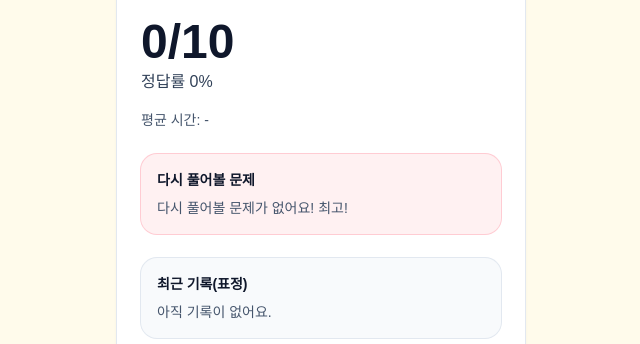
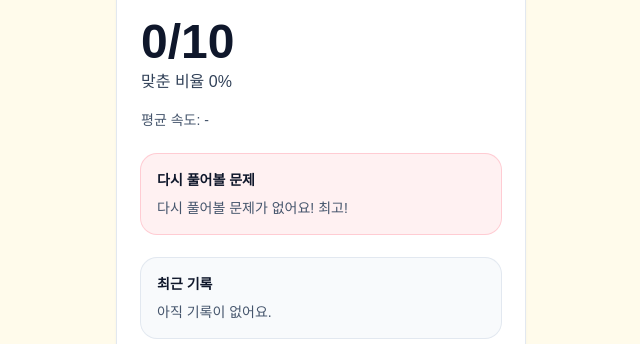
Before and after one commit to woairi/gugudan-kids, a Next.js app: page /result in a window 1280 px wide. Shown: the part 202-546 px from the top of the page, without its empty margins (319-959 px from the left). Built offline with nearby package versions, Linux system fonts and the light colour scheme.

Commit message:
chore(copy): simplify result wording

```diff
--- a/src/app/result/page.tsx
+++ b/src/app/result/page.tsx
@@ -44,10 +44,10 @@ export default function ResultPage() {
           <div className="mt-5 text-5xl font-extrabold">
             {correct}/{total}
           </div>
-          <div className="mt-1 text-slate-700">정답률 {rate}%</div>
+          <div className="mt-1 text-slate-700">맞춘 비율 {rate}%</div>
 
           <div className="mt-4 text-sm text-slate-600">
-            평균 시간: {result ? `${Math.round(result.perQuestionMsAvg / 100) / 10}s/문제` : "-"}
+            평균 속도: {result ? `${Math.round(result.perQuestionMsAvg / 100) / 10}s/문제` : "-"}
           </div>
 
           <div className="mt-6 rounded-2xl bg-rose-50 p-4 ring-1 ring-rose-200">
@@ -81,7 +81,7 @@ export default function ResultPage() {
           </div>
 
           <div className="mt-6 rounded-2xl bg-slate-50 p-4 ring-1 ring-slate-200">
-            <div className="text-sm font-extrabold">최근 기록(표정)</div>
+            <div className="text-sm font-extrabold">최근 기록</div>
             <div className="mt-2 grid gap-2">
               {recent.slice(0, 5).map((r, i) => {
                 const rate = r.total ? Math.round((r.correct / r.total) * 100) : 0;
```
Also changed, not shown: 1 other file (tests, documents, lock files or other folders).
